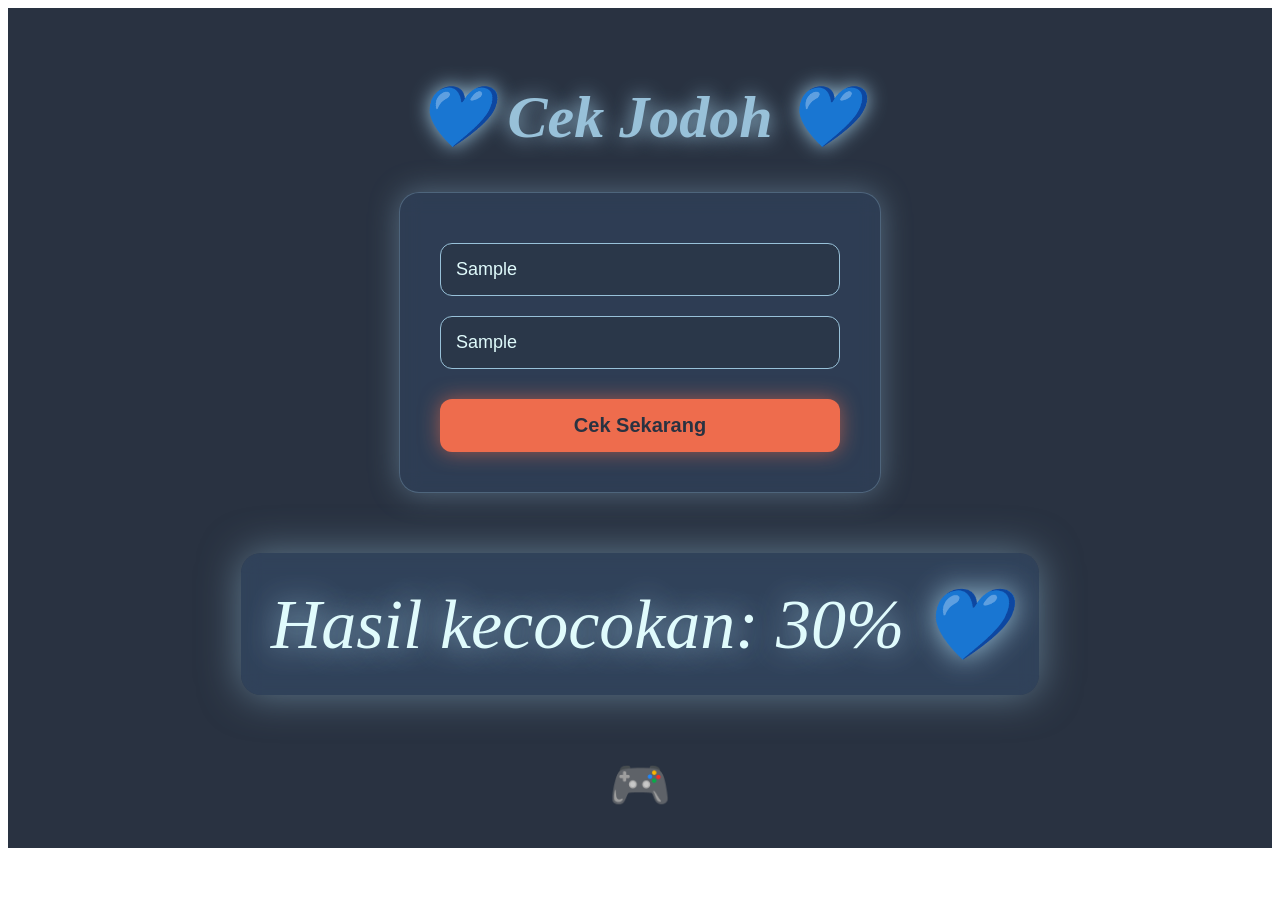
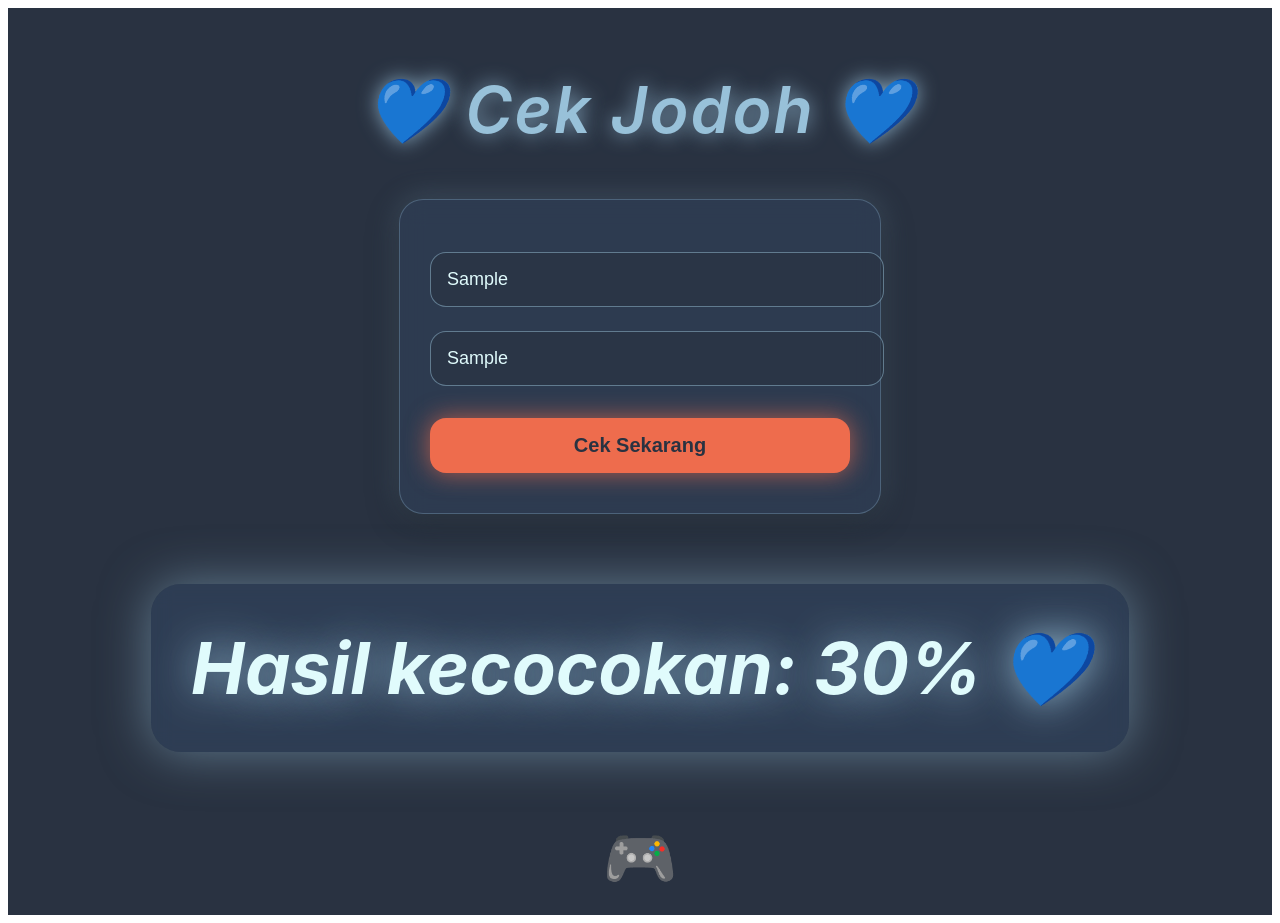
Before and after one commit to xzqrnc/cekjodoh-app, a Next.js app: page / in a window 1280 px wide. Both pictures are taken after typing "Sample", "Sample" into the empty fields and a click on the button "Cek Sekarang". Before the commit the page ends 856 px from the top, so only its background shows below. Built offline with nearby package versions, Linux system fonts and the light colour scheme.

Commit message:
Update index.js

```diff
--- a/pages/index.js
+++ b/pages/index.js
@@ -3,7 +3,6 @@
 import { useState, useCallback } from 'react';
 import Particles from '@tsparticles/react';
 import { loadSlim } from '@tsparticles/slim';
-import { useEffect } from 'react';
 
 export default function Home() {
   const [nama1, setNama1] = useState('');
@@ -23,13 +22,11 @@ export default function Home() {
     e.preventDefault();
     setLoading(true);
     setResult('');
-
     const res = await fetch('/api/calculate', {
       method: 'POST',
       headers: { 'Content-Type': 'application/json' },
       body: JSON.stringify({ nama1, nama2 }),
     });
-
     const data = await res.json();
     setResult(`Hasil kecocokan: ${data.result}% 💙`);
     setLoading(false);
@@ -62,37 +59,40 @@ export default function Home() {
   const renderSquare = (i) => (
     <button style={{
       width: '100%',
-      height: '80px',
-      fontSize: '40px',
-      background: 'rgba(61,90,128,0.4)',
+      aspectRatio: '1/1',
+      fontSize: 'clamp(30px, 10vw, 50px)',
+      background: 'rgba(61,90,128,0.3)',
       color: '#e0fbfc',
-      border: '2px solid #98c1d9',
-      borderRadius: '12px',
+      border: '2px solid rgba(152,193,217,0.5)',
+      borderRadius: '16px',
       cursor: 'pointer',
-      boxShadow: '0 0 15px rgba(152,193,217,0.5)'
+      boxShadow: 'inset 0 0 20px rgba(152,193,217,0.2)',
+      transition: 'all 0.3s'
     }} onClick={() => handleClick(i)}>
       {board[i]}
     </button>
   );
 
+  const isDraw = !winner && board.every(square => square !== null);
+
   return (
-    <div style={{ position: 'relative', minHeight: '100vh', background: '#293241', overflow: 'hidden' }}>
+    <div style={{ position: 'relative', minHeight: '100vh', background: '#293241', overflow: 'hidden', fontFamily: '-apple-system, BlinkMacSystemFont, "Segoe UI", Roboto, Oxygen, Ubuntu, Cantarell, "Open Sans", "Helvetica Neue", sans-serif' }}>
       <Particles
         id="tsparticles"
         init={particlesInit}
         options={{
           background: { color: { value: '#293241' } },
           fpsLimit: 120,
+          interactivity: { detectsOn: 'canvas', events: { resize: true } },
           particles: {
             color: { value: '#98c1d9' },
-            links: { color: '#98c1d9', distance: 150, enable: true, opacity: 0.3, width: 1 },
-            move: { enable: true, speed: 2 },
-            number: { density: { enable: true, area: 800 }, value: 80 },
-            opacity: { value: 0.5 },
+            links: { color: '#98c1d9', distance: 140, enable: true, opacity: 0.4, width: 1 },
+            move: { enable: true, speed: 1.5, direction: 'none', random: false, straight: false },
+            number: { density: { enable: true, area: 800 }, value: 60 },
+            opacity: { value: { min: 0.3, max: 0.7 } },
             shape: { type: 'circle' },
-            size: { value: { min: 1, max: 3 } }
-          },
-          detectRetina: true
+            size: { value: { min: 1, max: 4 } }
+          }
         }}
       />
 
@@ -100,35 +100,38 @@ export default function Home() {
         {!isGameMode ? (
           <>
             <h1 style={{
-              fontSize: 'clamp(40px, 10vw, 60px)',
+              fontSize: 'clamp(42px, 10vw, 64px)',
               color: '#98c1d9',
               fontStyle: 'italic',
-              textShadow: '0 0 20px #98c1d9',
-              marginBottom: '40px',
+              fontWeight: '600',
+              letterSpacing: '2px',
+              textShadow: '0 0 20px rgba(152,193,217,0.8)',
+              marginBottom: '50px',
               textAlign: 'center'
             }}>
               💙 Cek Jodoh 💙
             </h1>
 
             <div style={{
-              background: 'rgba(61,90,128,0.3)',
-              backdropFilter: 'blur(10px)',
+              background: 'rgba(61,90,128,0.25)',
+              backdropFilter: 'blur(12px)',
+              WebkitBackdropFilter: 'blur(12px)',
               border: '1px solid rgba(152,193,217,0.3)',
-              borderRadius: '20px',
-              padding: '40px',
+              borderRadius: '24px',
+              padding: '40px 30px',
               width: '100%',
-              maxWidth: '400px',
-              boxShadow: '0 0 30px rgba(152,193,217,0.4)'
+              maxWidth: '420px',
+              boxShadow: '0 8px 32px rgba(0,0,0,0.4), 0 0 30px rgba(152,193,217,0.3)'
             }}>
-              <form onSubmit={handleSubmit} style={{ display: 'flex', flexDirection: 'column' }}>
+              <form onSubmit={handleSubmit}>
                 <input placeholder="Nama kamu" value={nama1} onChange={(e) => setNama1(e.target.value)} required style={{
-                  padding: '15px', margin: '10px 0', background: 'rgba(41,50,65,0.6)', border: '1px solid #98c1d9', borderRadius: '12px', color: '#e0fbfc', fontSize: '18px'
+                  width: '100%', padding: '16px', margin: '12px 0', background: 'rgba(41,50,65,0.6)', border: '1px solid rgba(152,193,217,0.5)', borderRadius: '16px', color: '#e0fbfc', fontSize: '18px'
                 }} />
                 <input placeholder="Nama pasanganmu" value={nama2} onChange={(e) => setNama2(e.target.value)} required style={{
-                  padding: '15px', margin: '10px 0', background: 'rgba(41,50,65,0.6)', border: '1px solid #98c1d9', borderRadius: '12px', color: '#e0fbfc', fontSize: '18px'
+                  width: '100%', padding: '16px', margin: '12px 0', background: 'rgba(41,50,65,0.6)', border: '1px solid rgba(152,193,217,0.5)', borderRadius: '16px', color: '#e0fbfc', fontSize: '18px'
                 }} />
                 <button type="submit" disabled={loading} style={{
-                  padding: '15px', marginTop: '20px', background: '#ee6c4d', color: '#293241', border: 'none', borderRadius: '12px', fontWeight: 'bold', fontSize: '20px', boxShadow: '0 0 20px rgba(238,108,77,0.6)'
+                  width: '100%', padding: '16px', marginTop: '20px', background: '#ee6c4d', color: '#293241', border: 'none', borderRadius: '16px', fontWeight: 'bold', fontSize: '20px', boxShadow: '0 0 25px rgba(238,108,77,0.7)', cursor: 'pointer'
                 }}>
                   {loading ? 'Menghitung...' : 'Cek Sekarang'}
                 </button>
@@ -138,50 +141,57 @@ export default function Home() {
             {result && (
               <>
                 <div style={{
-                  marginTop: '60px',
-                  padding: '30px',
-                  background: 'rgba(61,90,128,0.4)',
+                  marginTop: '70px',
+                  padding: '40px',
+                  background: 'rgba(61,90,128,0.3)',
                   backdropFilter: 'blur(10px)',
-                  borderRadius: '20px',
-                  fontSize: 'clamp(40px,15vw,70px)',
+                  borderRadius: '30px',
+                  fontSize: 'clamp(42px,15vw,72px)',
                   color: '#e0fbfc',
                   fontStyle: 'italic',
-                  textShadow: '0 0 30px #98c1d9',
+                  fontWeight: 'bold',
+                  textShadow: '0 0 40px rgba(152,193,217,0.9)',
                   textAlign: 'center',
-                  boxShadow: '0 0 40px rgba(152,193,217,0.5)'
+                  boxShadow: '0 0 50px rgba(152,193,217,0.5)'
                 }}>
                   {result}
                 </div>
 
-                <button onClick={() => { setIsGameMode(true); resetGame(); }} style={{
-                  marginTop: '60px', fontSize: '50px', background: 'transparent', border: 'none', cursor: 'pointer'
-                }}>🎮</button>
+                <button onClick={() => { setIsGameMode(true); resetGame(); }} style={{ marginTop: '70px', fontSize: '60px', background: 'none', border: 'none', cursor: 'pointer' }}>🎮</button>
               </>
             )}
           </>
         ) : (
           <div style={{
-            background: 'rgba(41,50,65,0.6)',
+            background: 'rgba(41,50,65,0.5)',
             backdropFilter: 'blur(15px)',
             border: '1px solid rgba(152,193,217,0.4)',
-            borderRadius: '20px',
-            padding: '40px',
-            maxWidth: '400px',
+            borderRadius: '30px',
+            padding: '50px 30px',
+            maxWidth: '420px',
             width: '100%',
             textAlign: 'center',
-            boxShadow: '0 0 40px rgba(152,193,217,0.5)'
+            boxShadow: '0 0 50px rgba(152,193,217,0.6)'
           }}>
-            <h2 style={{ color: '#98c1d9', fontSize: 'clamp(30px,8vw,40px)', fontStyle: 'italic', textShadow: '0 0 20px #98c1d9' }}>
+            <h2 style={{ color: '#98c1d9', fontSize: 'clamp(32px,8vw,44px)', fontStyle: 'italic', fontWeight: '600', textShadow: '0 0 20px rgba(152,193,217,0.8)' }}>
               Tic-Tac-Toe
             </h2>
-            <div style={{ display: 'grid', gridTemplateColumns: 'repeat(3,1fr)', gap: '12px', margin: '30px 0' }}>
+            <p style={{ color: '#e0fbfc', fontSize: '20px', margin: '20px 0' }}>
+              Giliran: <strong style={{ color: '#ee6c4d' }}>{isXNext ? 'X' : 'O'}</strong>
+            </p>
+
+            {winner && <p style={{ fontSize: '32px', color: '#ee6c4d', textShadow: '0 0 30px #ee6c4d', margin: '20px 0' }}>Pemenang: {winner} 🎉</p>}
+            {isDraw && <p style={{ fontSize: '32px', color: '#98c1d9', textShadow: '0 0 30px #98c1d9', margin: '20px 0' }}>Seri! 🤝</p>}
+
+            <div style={{ display: 'grid', gridTemplateColumns: 'repeat(3,1fr)', gap: '16px', margin: '30px 0' }}>
               {Array(9).fill(null).map((_, i) => renderSquare(i))}
             </div>
-            <button onClick={resetGame} style={{ fontSize: '40px', background: 'transparent', border: 'none', cursor: 'pointer' }}>🔄</button>
-            <button onClick={() => setIsGameMode(false)} style={{ marginTop: '40px', fontSize: '50px', background: 'transparent', border: 'none', cursor: 'pointer' }}>❤</button>
+
+            <button onClick={resetGame} style={{ fontSize: '48px', background: 'none', border: 'none', cursor: 'pointer', margin: '20px 0' }}>🔄</button>
+            <button onClick={() => setIsGameMode(false)} style={{ fontSize: '60px', background: 'none', border: 'none', cursor: 'pointer' }}>❤</button>
           </div>
         )}
       </div>
     </div>
   );
-                     }
+}
```
